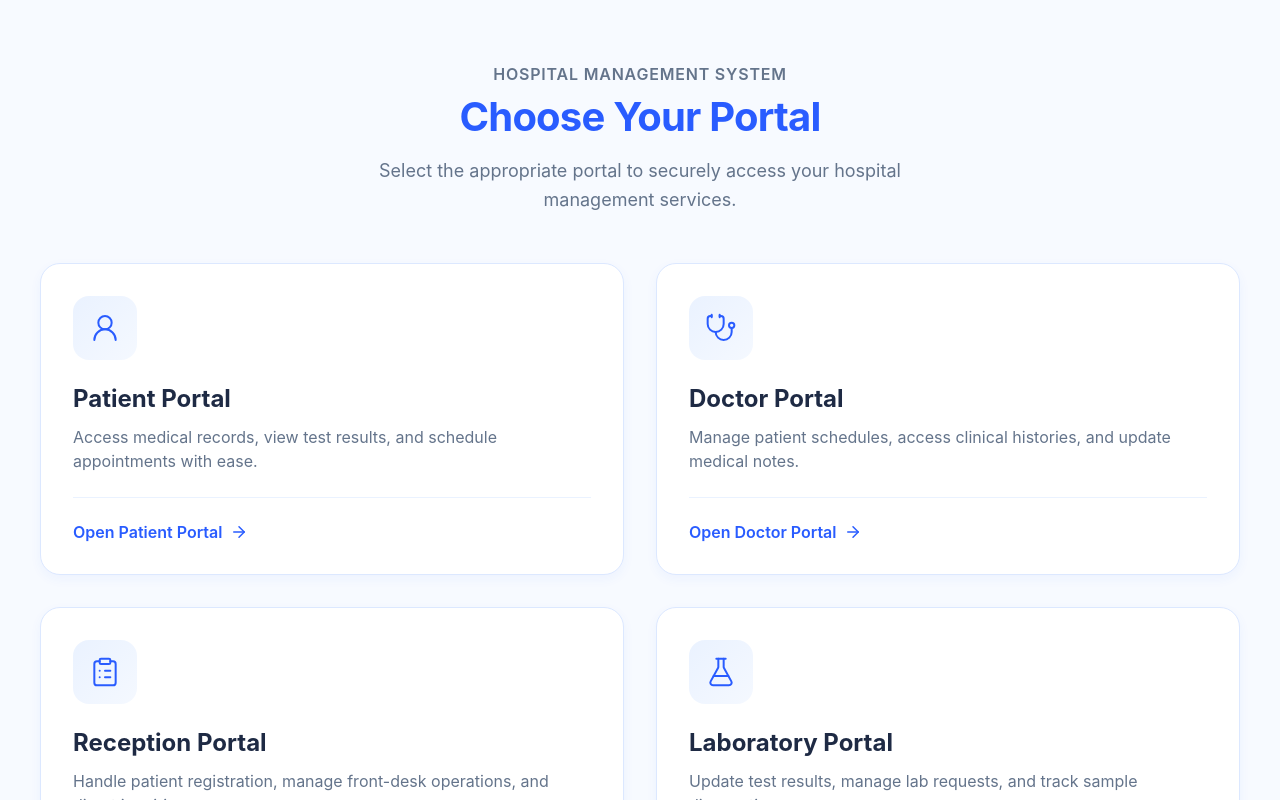
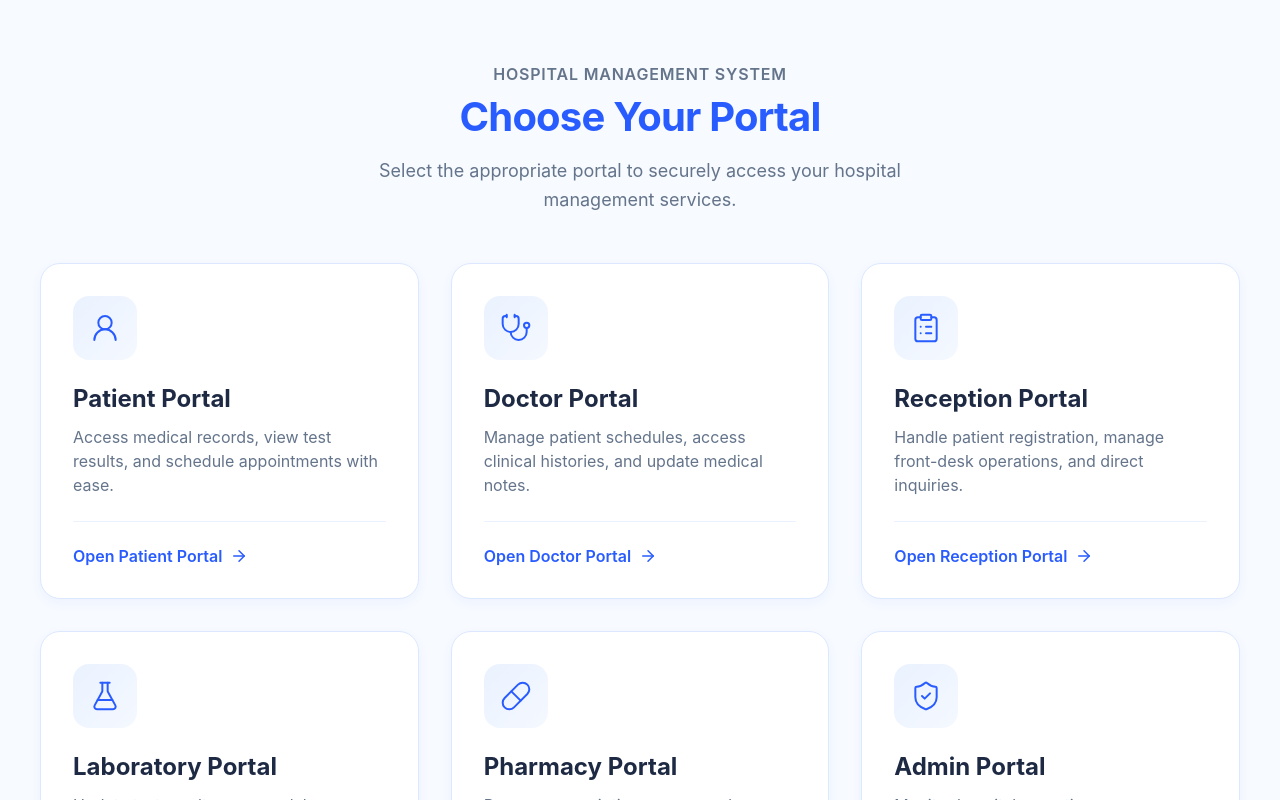
Before and after one commit to bharathkumar000/hms, a Next.js app: page / in a window 1280 px wide. Shown: the top 800 px of the page. Built offline with nearby package versions, Linux system fonts and the light colour scheme.

Commit message:
Update grid to display three cards per row

```diff
--- a/src/app/page.module.css
+++ b/src/app/page.module.css
@@ -45,7 +45,7 @@
 
 .grid {
   display: grid;
-  grid-template-columns: repeat(2, 1fr);
+  grid-template-columns: repeat(3, 1fr);
   gap: 2rem;
   width: 100%;
 }
```
